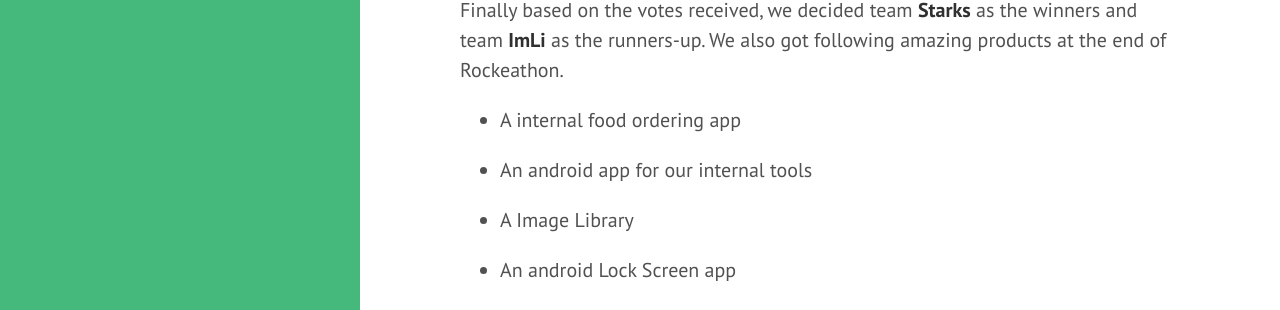
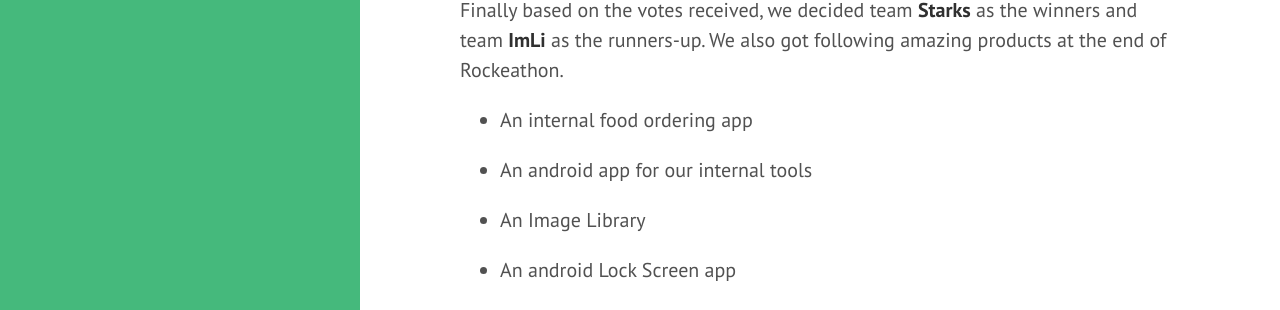
Before and after one commit to gradeup/gradeup.github.io, a Jekyll site: the page built from _posts/2017-07-31-rockeathon-our-first-internal-hackathon.md, in a window 1280 px wide and 900 px high, scrolled down 2465 px. Shown: the part 153-463 px from the top of the window. Built offline with Jekyll 4.4.1, drawn with Linux system fonts in a browser that asks for light colours.

```diff
--- a/_posts/2017-07-31-rockeathon-our-first-internal-hackathon.md
+++ b/_posts/2017-07-31-rockeathon-our-first-internal-hackathon.md
@@ -58,11 +58,11 @@ During a fun-filled demo session, the products presented were all so good that i
 
 Finally based on the votes received, we decided team __Starks__ as the winners and team __ImLi__ as the runners-up. We also got following amazing products at the end of Rockeathon.
 
-* A internal food ordering app
+* An internal food ordering app
 
 * An android app for our internal tools
 
-* A Image Library
+* An Image Library
 
 * An android Lock Screen app
 
```
